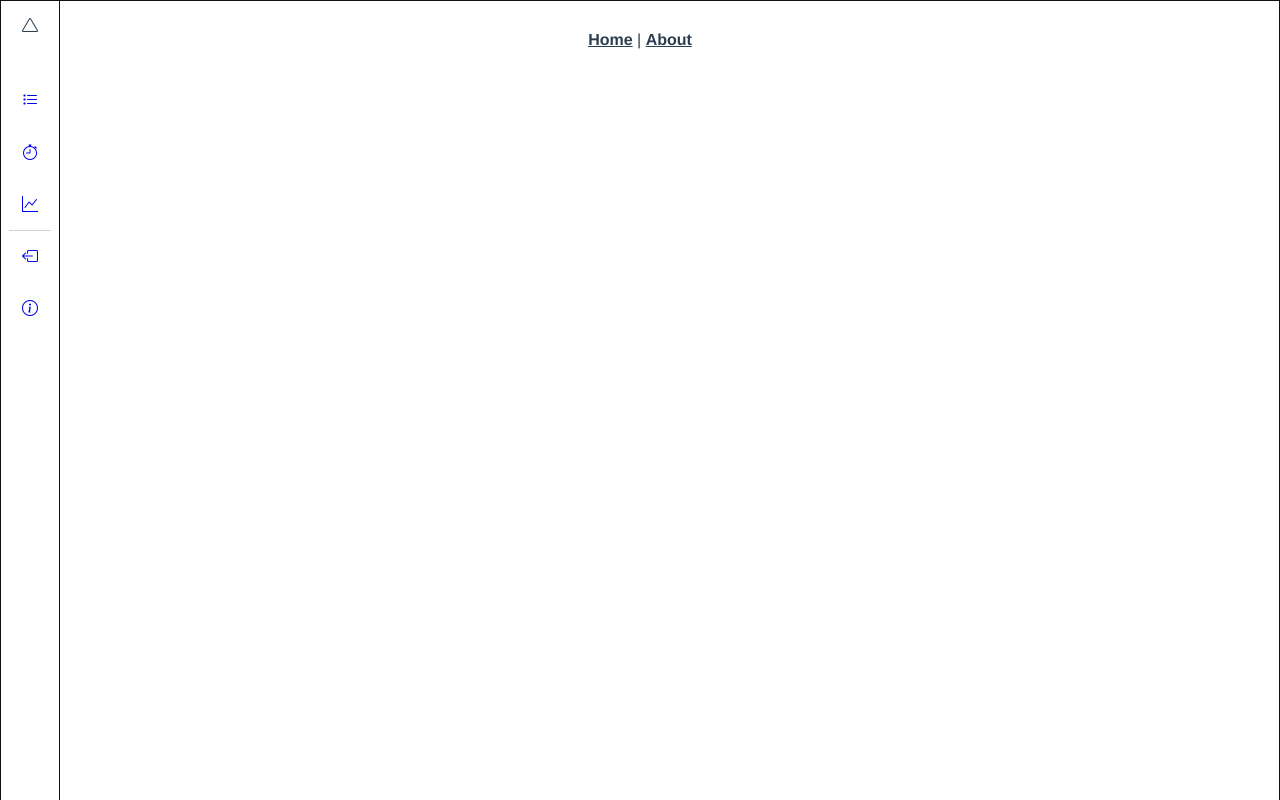
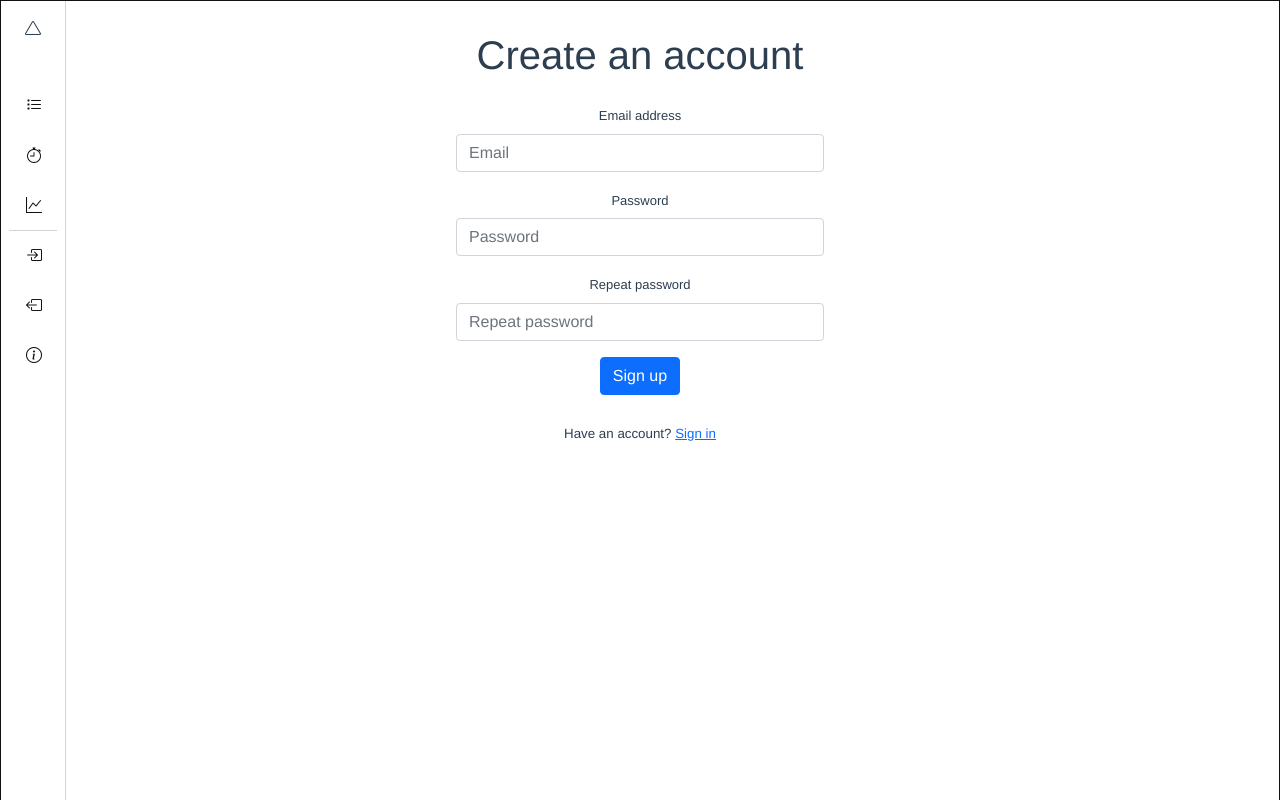
Before and after one commit to markopekica/wa_frontend, a Vue app: page /signUp in a window 1280 px wide. Shown: the top 800 px of the page. Built offline with nearby package versions, Linux system fonts and the light colour scheme.

Commit message:
added sign in/up views (form only; not functional) minor changes on NavigationBar, app.vue

```diff
--- a/public/index.html
+++ b/public/index.html
@@ -6,6 +6,8 @@
     <meta name="viewport" content="width=device-width,initial-scale=1.0">
     <link rel="icon" href="<%= BASE_URL %>favicon.ico">
 
+    <!-- CSS only -->
+<link href="https://cdn.jsdelivr.net/npm/bootstrap@5.1.3/dist/css/bootstrap.min.css" rel="stylesheet" integrity="sha384-1BmE4kWBq78iYhFldvKuhfTAU6auU8tT94WrHftjDbrCEXSU1oBoqyl2QvZ6jIW3" crossorigin="anonymous">
     <link rel="stylesheet" href="https://cdn.jsdelivr.net/npm/bootstrap-icons@1.7.1/font/bootstrap-icons.css">
 
     <title><%= htmlWebpackPlugin.options.title %></title>
--- a/src/App.vue
+++ b/src/App.vue
@@ -1,11 +1,12 @@
 <template>
   <div id="app">
     <NavigationBar />
-    <div id="nav">
+    <!-- <div id="nav">
       <router-link to="/">Home</router-link> |
-      <router-link to="/about">About</router-link>
-    </div>
-    <router-view/>
+      <router-link to="/about">About</router-link> |
+      <router-link to="/signIn">Sign in</router-link>
+    </div> -->
+    <router-view class="body"/>
   </div>
 </template>
 
@@ -34,7 +35,7 @@ export default {
   min-height: 150vh;
 }
 
-#nav {
+/* #nav {
   padding: 30px;
 
   a {
@@ -45,9 +46,10 @@ export default {
       color: #42b983;
     }
   }
-}
+} */
 
-router-view {
-  border: 1px solid red;
+.body {
+  /* border: 1px solid red; */
+  padding: 30px 0;
 }
 </style>
--- a/src/components/NavigationBar.vue
+++ b/src/components/NavigationBar.vue
@@ -16,7 +16,10 @@
     </div>
     <!-- other icons; sign out, info -->
     <div class="other-icons">
-      <router-link class="rlink" to="" title="sign out">
+      <router-link class="rlink" to="/signIn" title="sign in"
+        ><i class="bi bi-box-arrow-in-right"></i
+      ></router-link>
+      <router-link class="rlink" to="#" title="sign out">
         <i class="bi bi-box-arrow-left"></i>
       </router-link>
       <router-link class="rlink" to="about" title="info">
@@ -34,10 +37,13 @@ export default {
 
 <!-- Add "scoped" attribute to limit CSS to this component only -->
 <style scoped lang="scss">
+.router-link-exact-active {
+  color: #42b983 !important;
+}
 .rlink {
   /* invisible border stops jumping in case a border appears on hover */
   border: 1px solid white;
-  padding: 0.5em;
+  color: #111;
   margin: 0.5em;
   max-width: 32px;
 }
@@ -47,35 +53,47 @@ export default {
 }
 @media only screen and (orientation: portrait) {
   .nav {
-    border-bottom: 1px solid #111;
+    border-bottom: 1px solid lightgray;
+    padding: 0.25em;
     div {
       line-height: 2.5em;
     }
-    display: flex;
-    padding: 0.75em 0.25em;
-    justify-content: space-between;
+  }
+  .rlink {
+    padding: 0.5em;
   }
   .logo {
-    display: flex;
-    justify-content: center;
-    align-items: center;
     padding: 0 0.5em;
+    width: 64px;
     box-shadow: 1px 0px 0px lightgray;
-    width: 25%;
+    margin-right: 0.5em;
   }
   .other-icons {
     box-shadow: -1px 0px 0px lightgray;
-    width: 25%;
+    margin-left: auto;
+    margin-right: 0;
+  }
+}
+@media only screen and (max-width: 340px) and (orientation: portrait) {
+  .other-icons {
+    margin-right: auto;
+    margin-left: 0;
+    box-shadow: none;
   }
 }
 @media only screen and (orientation: landscape) {
   .nav {
-    border-right: 1px solid #111;
+    border-right: 1px solid lightgray;
     float: left;
     min-height: 100vh;
-    width: 42px;
+    /* width: fit-content; */
     position: fixed;
     padding: 0.5em;
+    display: flex;
+    flex-direction: column;
+  }
+  .rlink {
+    padding: 0.25em 0.5em;
   }
   .logo {
     padding: 0.5em;
@@ -86,6 +104,7 @@ export default {
     display: flex;
     flex-direction: column;
     align-items: center;
+    height: fit-content;
   }
   .other-icons {
     box-shadow: 0px -1px 0px lightgray;
--- a/src/router/index.js
+++ b/src/router/index.js
@@ -17,6 +17,16 @@ const routes = [
     // this generates a separate chunk (about.[hash].js) for this route
     // which is lazy-loaded when the route is visited.
     component: () => import(/* webpackChunkName: "about" */ '../views/About.vue')
+  },
+  {
+    path: '/signIn',
+    name: 'SignIn',
+    component: () => import(/* webpackChunkName: "about" */ '../views/SignIn.vue')
+  },
+  {
+    path: '/signUp',
+    name: 'SignUp',
+    component: () => import(/* webpackChunkName: "about" */ '../views/SignUp.vue')
   }
 ]
 
--- /dev/null
+++ b/src/views/SignIn.vue
@@ -0,0 +1,54 @@
+<template>
+  <div class="signIn">
+    <h1>Sign in</h1>
+    <form>
+      <div class="mb-3">
+        <label for="exampleInputEmail1" class="form-label">Email address</label>
+        <input
+          type="email"
+          class="form-control"
+          id="exampleInputEmail1"
+          aria-describedby="emailHelp"
+          placeholder="Email"
+        />
+      </div>
+      <div class="mb-3">
+        <label for="exampleInputPassword1" class="form-label">Password</label>
+        <input
+          type="password"
+          class="form-control"
+          id="exampleInputPassword1"
+          placeholder="Password"
+        />
+      </div>
+      <button type="submit" class="btn btn-primary">Sign in</button>
+    </form>
+    <div class="singup-link-div">
+        Don't have an account?
+        <router-link to="/signUp">Sign up</router-link>
+    </div>
+  </div>
+</template>
+
+<script>
+// @ is an alias to /src
+
+export default {
+  name: "SignIn",
+};
+</script>
+
+<style lang="scss" scoped>
+form {
+    max-width: 400px;
+    margin: auto;
+    padding: 1em;
+}
+label {
+    font-size: small;
+}
+.singup-link-div {
+    font-size: smaller;
+    padding: 1em;
+}
+</style>
--- /dev/null
+++ b/src/views/SignUp.vue
@@ -0,0 +1,63 @@
+<template>
+  <div class="signUp">
+    <h1>Create an account</h1>
+    <form>
+      <div class="mb-3">
+        <label for="exampleInputEmail1" class="form-label">Email address</label>
+        <input
+          type="email"
+          class="form-control"
+          id="exampleInputEmail1"
+          aria-describedby="emailHelp"
+          placeholder="Email"
+        />
+      </div>
+      <div class="mb-3">
+        <label for="exampleInputPassword1" class="form-label">Password</label>
+        <input
+          type="password"
+          class="form-control"
+          id="exampleInputPassword1"
+          placeholder="Password"
+        />
+      </div>
+      <div class="mb-3">
+        <label for="exampleInputPassword2" class="form-label">Repeat password</label>
+        <input
+          type="password"
+          class="form-control"
+          id="exampleInputPassword2"
+          placeholder="Repeat password"
+        />
+      </div>
+      <button type="submit" class="btn btn-primary">Sign up</button>
+    </form>
+    <div class="singup-link-div">
+        Have an account?
+        <router-link to="/signIn">Sign in</router-link>
+    </div>
+  </div>
+</template>
+
+<script>
+// @ is an alias to /src
+
+export default {
+  name: "SignUp",
+};
+</script>
+
+<style lang="scss" scoped>
+form {
+    max-width: 400px;
+    margin: auto;
+    padding: 1em;
+}
+label {
+    font-size: small;
+}
+.singup-link-div {
+    font-size: smaller;
+    padding: 1em;
+}
+</style>
```
Also changed, not shown: src/store.js (added), 2 other files (tests, documents, lock files or other folders).
